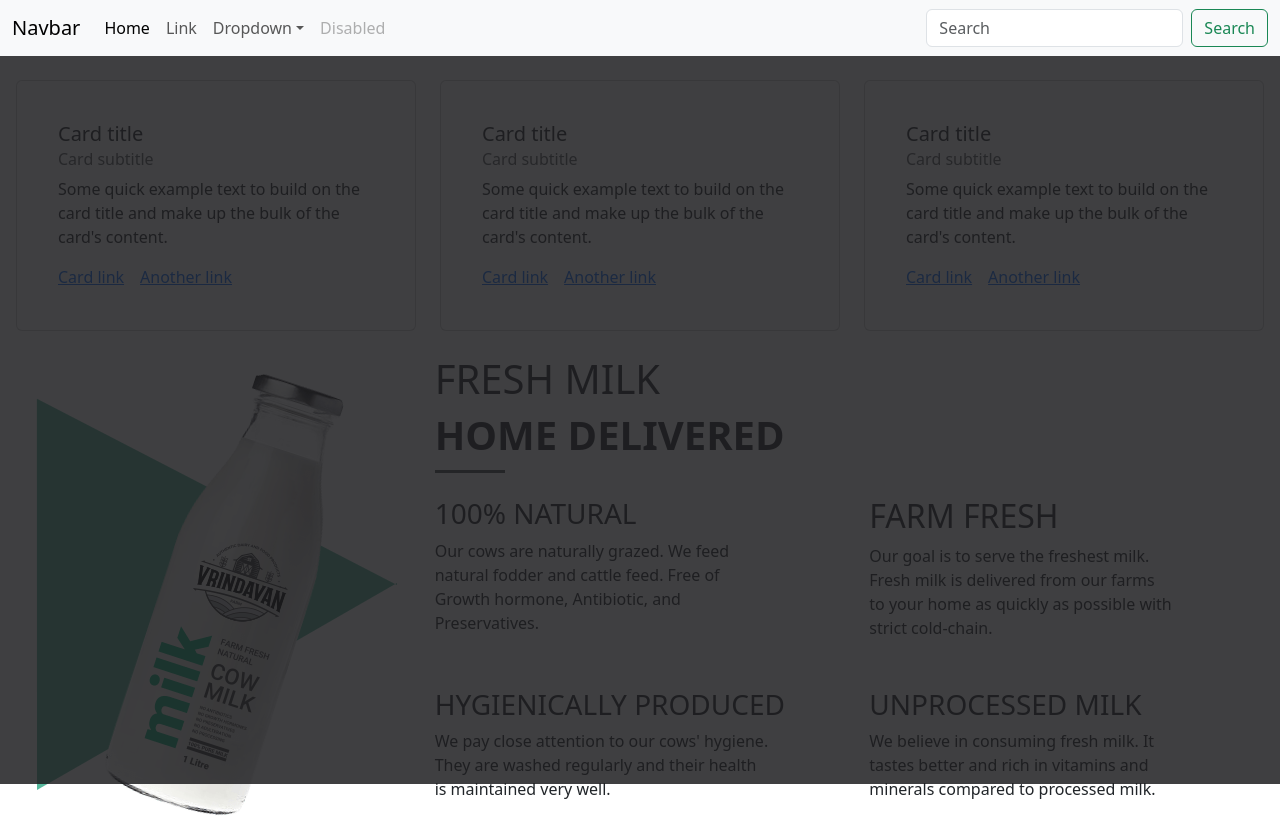
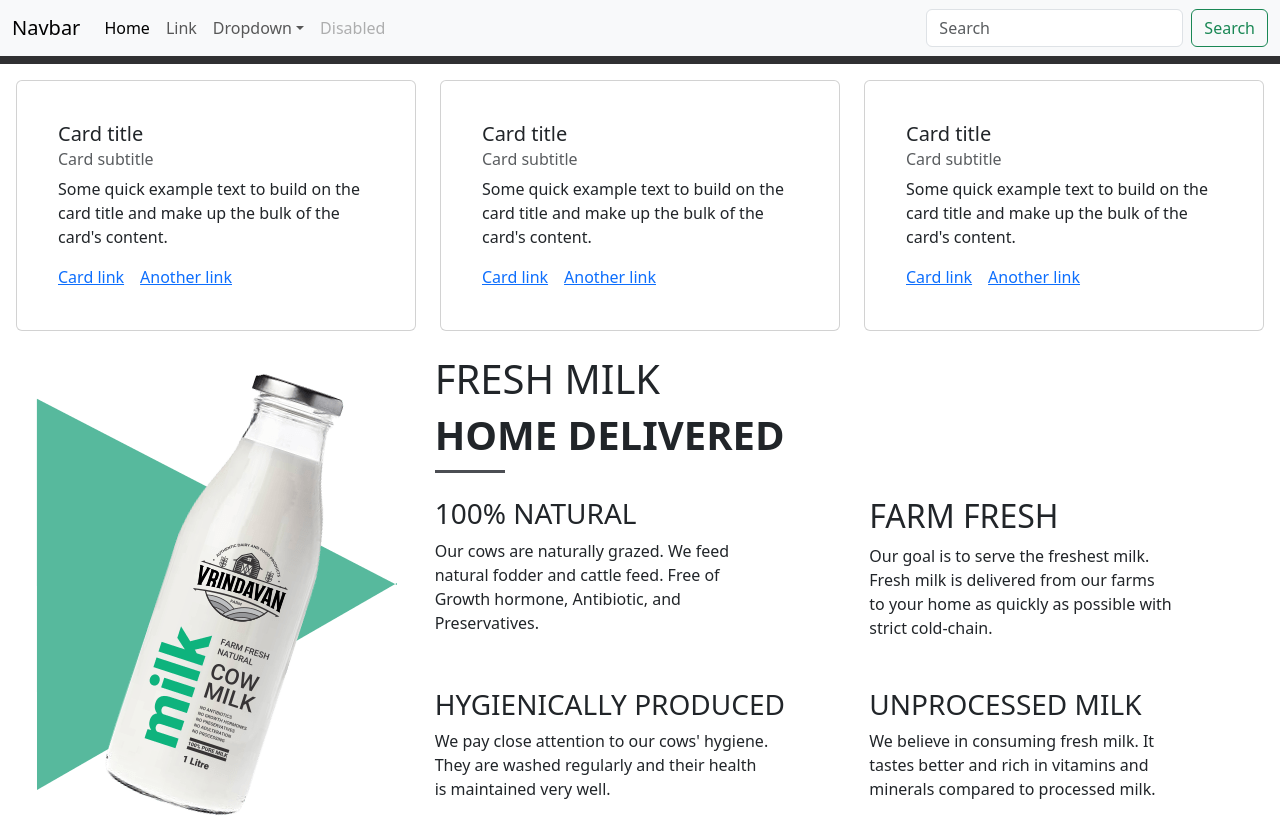
Before and after one commit to 14VermaShivii/Dairy-farm, a React (Vite) app: page / in a window 1280 px wide. Shown: the top 817 px of the page. Built offline with nearby package versions, Linux system fonts and the light colour scheme; grey boxes are pictures that could not be loaded.

Commit message:
from class

```diff
--- a/src/App.css
+++ b/src/App.css
@@ -4,9 +4,9 @@
     -moz-osx-font-smoothing:grayscale;
 }
 .Hero{
-    /* background-image: url(../public/images/Animal2.jpg); */
+    background-image: url(../public/images/Animal2.jpg);
     /* width: 100%; */
-    height: 91%;
+    height: 1%;
     background-position: center;
     background-size: cover;
     background-attachment: fixed;
--- a/src/Componets/Home.jsx
+++ b/src/Componets/Home.jsx
@@ -6,11 +6,11 @@
         <>
             <section id="Hero">
                 <div className="row">
-                    <div className="container-fluid">
+                    {/* <div className="container-fluid"> */}
                         <div className=" container-fluid Hero">
                             {/* <img src="../public/images/Animal2.jpg" /> */}
                         </div>
-                    </div>
+                    {/* </div> */}
                 </div>
             </section>
             {/* //************************* */}
```
